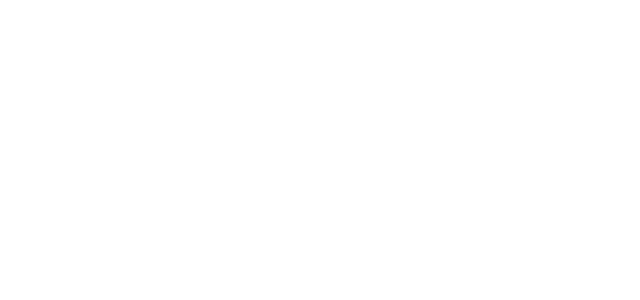
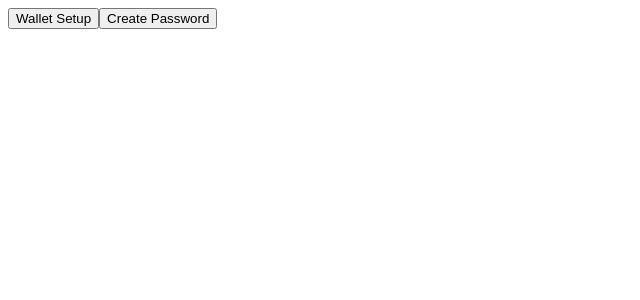
Before and after one commit to jaa2/ethereum-web-wallet, a React (Create React App) app: page /CreatePassword in a window 1280 px wide. Shown: the top 300 px of the page, without its empty margins (0-640 px from the left). Built offline with nearby package versions, Linux system fonts and the light colour scheme.

Commit message:
Basic use of react router

```diff
--- a/src/App.tsx
+++ b/src/App.tsx
@@ -1,10 +1,24 @@
 import React from 'react';
+import { Routes, Route, Link } from 'react-router-dom';
+
+import WalletSetup from './wallet_setup/WalletSetup';
+import CreatePassword from './wallet_setup/CreatePassword';
 import './styles.scss';
 
 function App() {
   return (
     <div className="App">
+      <Link to="/WalletSetup">
+        <button>Wallet Setup</button>
+      </Link>
+      <Link to="/CreatePassword">
+        <button>Create Password</button>
+      </Link>
 
+      <Routes>
+        <Route path="/WalletSetup" element={<WalletSetup />} />
+        <Route path="/CreatePassword" element={<CreatePassword />} />
+      </Routes>
     </div>
   );
 }
--- a/src/index.tsx
+++ b/src/index.tsx
@@ -1,11 +1,14 @@
 import React from 'react';
 import ReactDOM from 'react-dom';
+import { MemoryRouter } from 'react-router';
 import './styles.scss';
 import App from './App';
 
 ReactDOM.render(
   <React.StrictMode>
-    <App />
+    <MemoryRouter>
+      <App />
+    </MemoryRouter>
   </React.StrictMode>,
   document.getElementById('root')
 );
--- a/src/wallet_setup/CreatePassword.tsx
+++ b/src/wallet_setup/CreatePassword.tsx
@@ -0,0 +1,9 @@
+function CreatePassword() {
+  return (
+    <div>
+      CreatePassword
+    </div>
+  );
+}
+
+export default CreatePassword;
--- a/src/wallet_setup/WalletSetup.tsx
+++ b/src/wallet_setup/WalletSetup.tsx
@@ -0,0 +1,10 @@
+
+function WalletSetup() {
+  return (
+      <div>
+        WalletSetup
+      </div>
+  );
+}
+
+export default WalletSetup;
```
